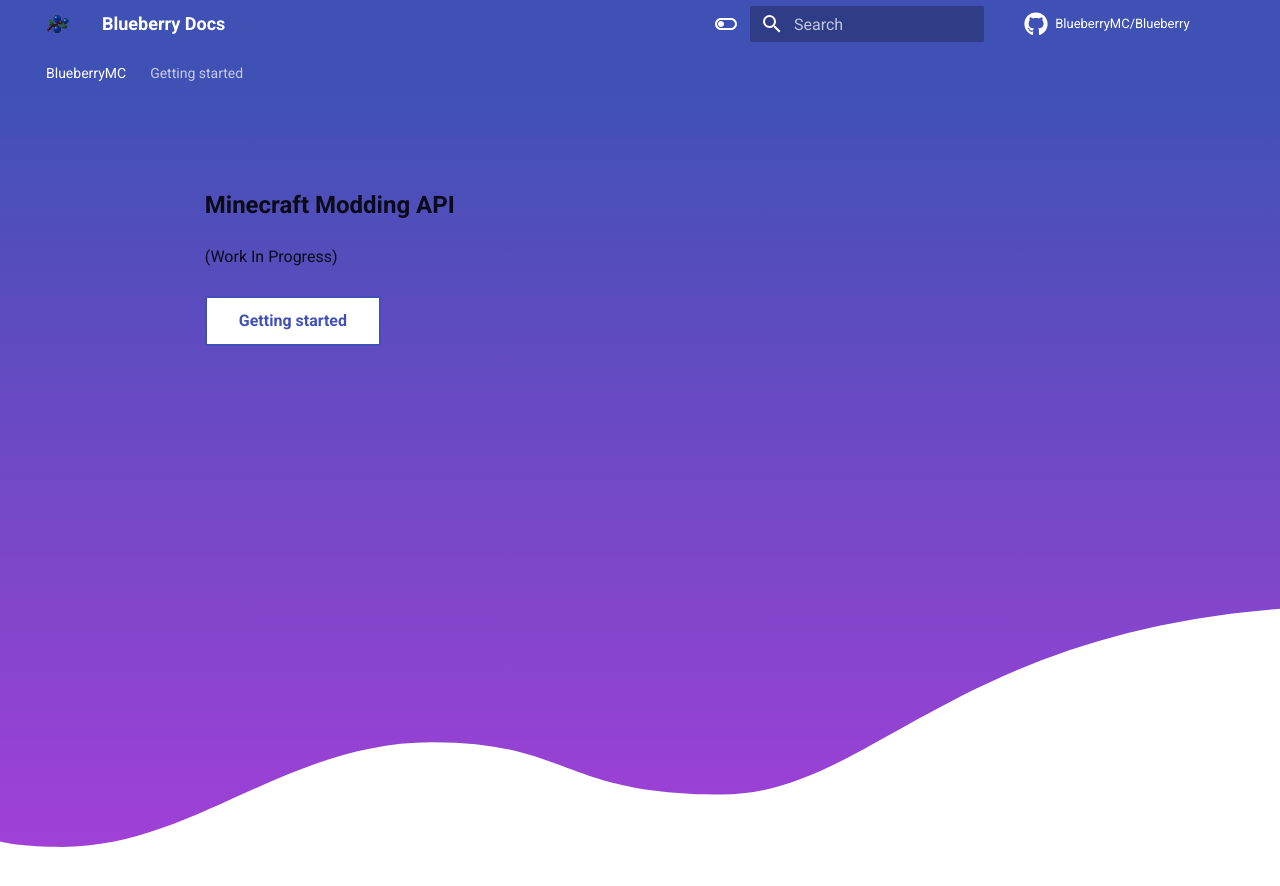
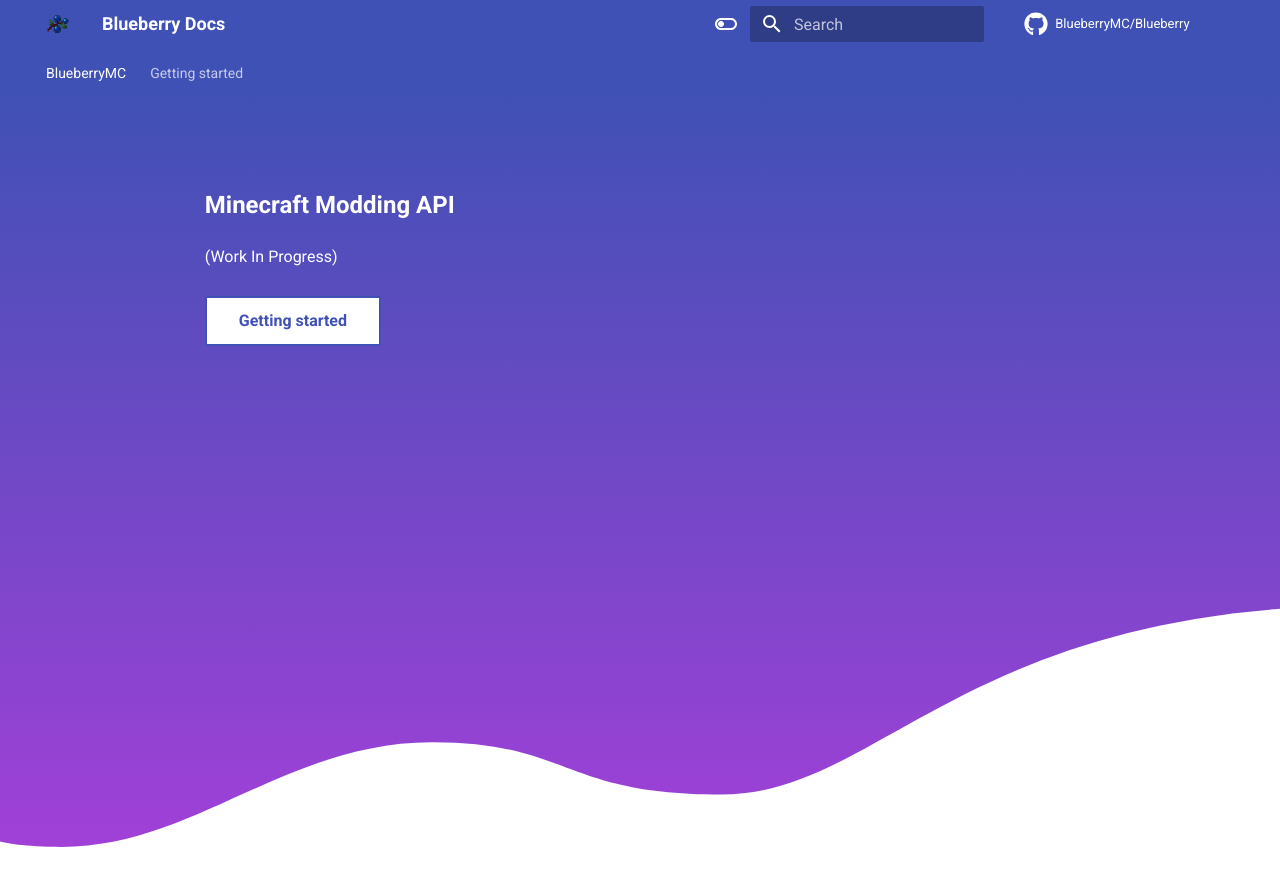
Before and after one commit to BlueberryMC/Blueberry-docs, an MkDocs documentation site: the page built from docs/index.md, in a window 1280 px wide and 970 px high. Shown: the top 886 px of the window. Built offline with MkDocs 1.6.1 and Material for MkDocs 9.7.7, drawn with Linux system fonts in a browser that asks for light colours; comment, search, counter and statistics services are not loaded.

Commit message:
Fix text color

```diff
--- a/overrides/home.html
+++ b/overrides/home.html
@@ -19,6 +19,7 @@
     height: 50em;
     font-size: .8rem;
     line-height: 1.6;
+    color: var(--md-primary-bg-color);
   }
 
   .md-button {
```
